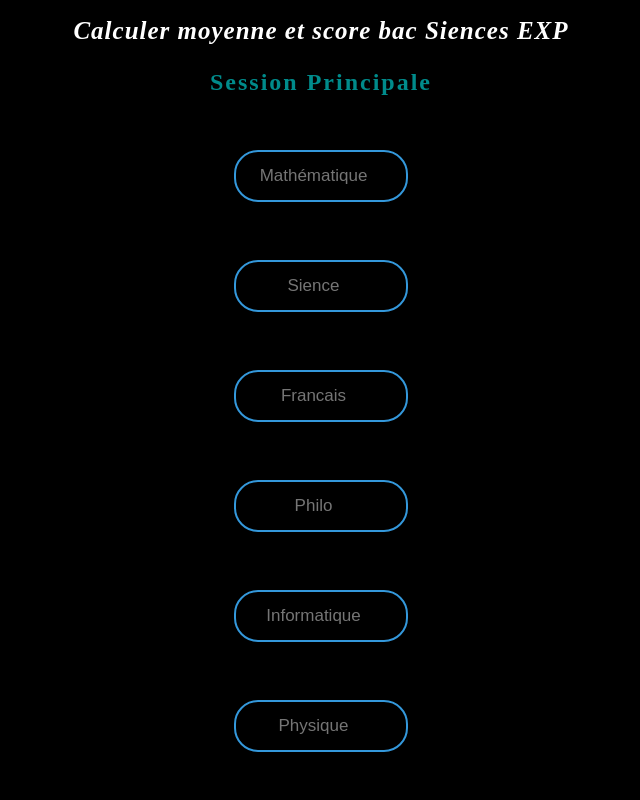
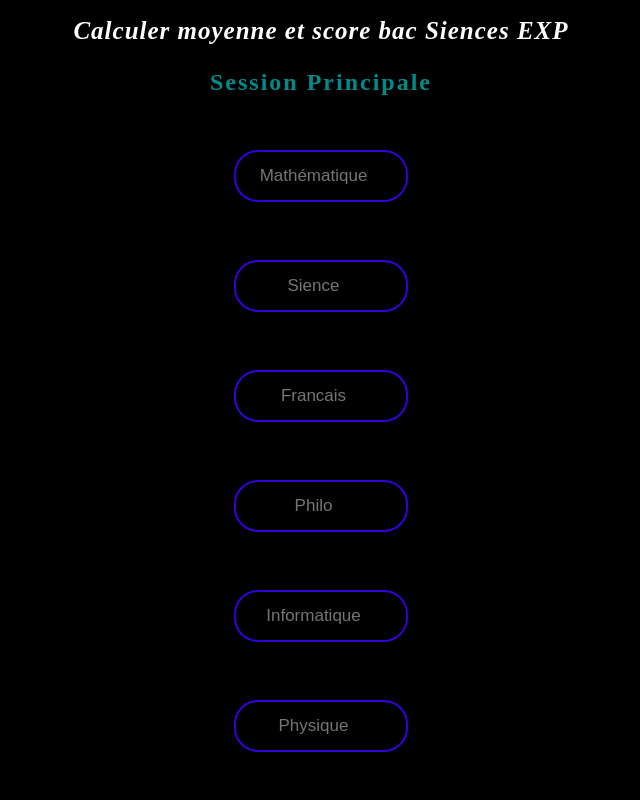
Before and after one commit to mimou404/mo3adel, a plain HTML site: page sc.html in a window 1280 px wide. Shown: the top 800 px of the page, without its empty margins (319-959 px from the left). Drawn offline with Linux system fonts and the light colour scheme.

Commit message:
styles.css

```diff
--- a/styles.css
+++ b/styles.css
@@ -148,7 +148,7 @@ input[type="number"] + input[placeholder]:before{
   display: block;
   margin: 20px auto;
   text-align: center;
-  border: 2px solid #3498db;
+  border: 2px solid #3400db;
   padding: 14px 10px;
   width: 150px;
   outline: none;
```
